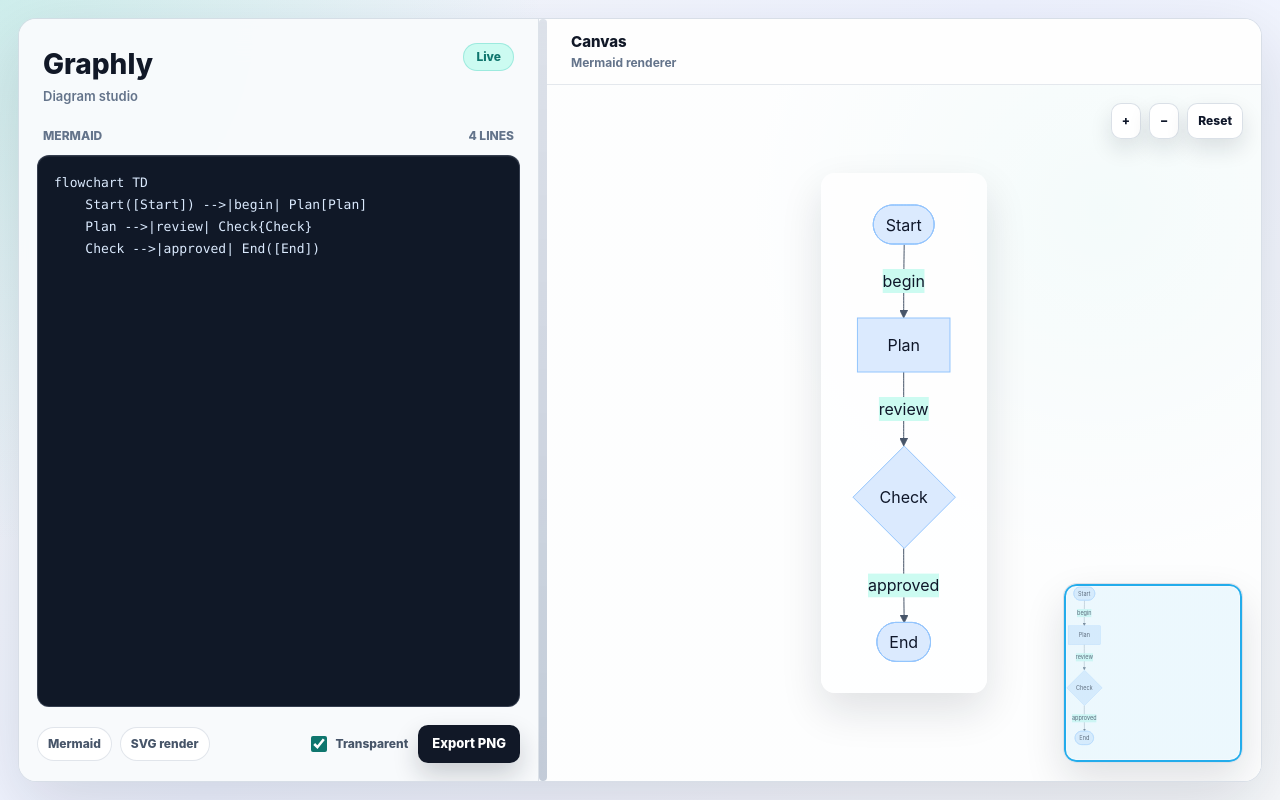
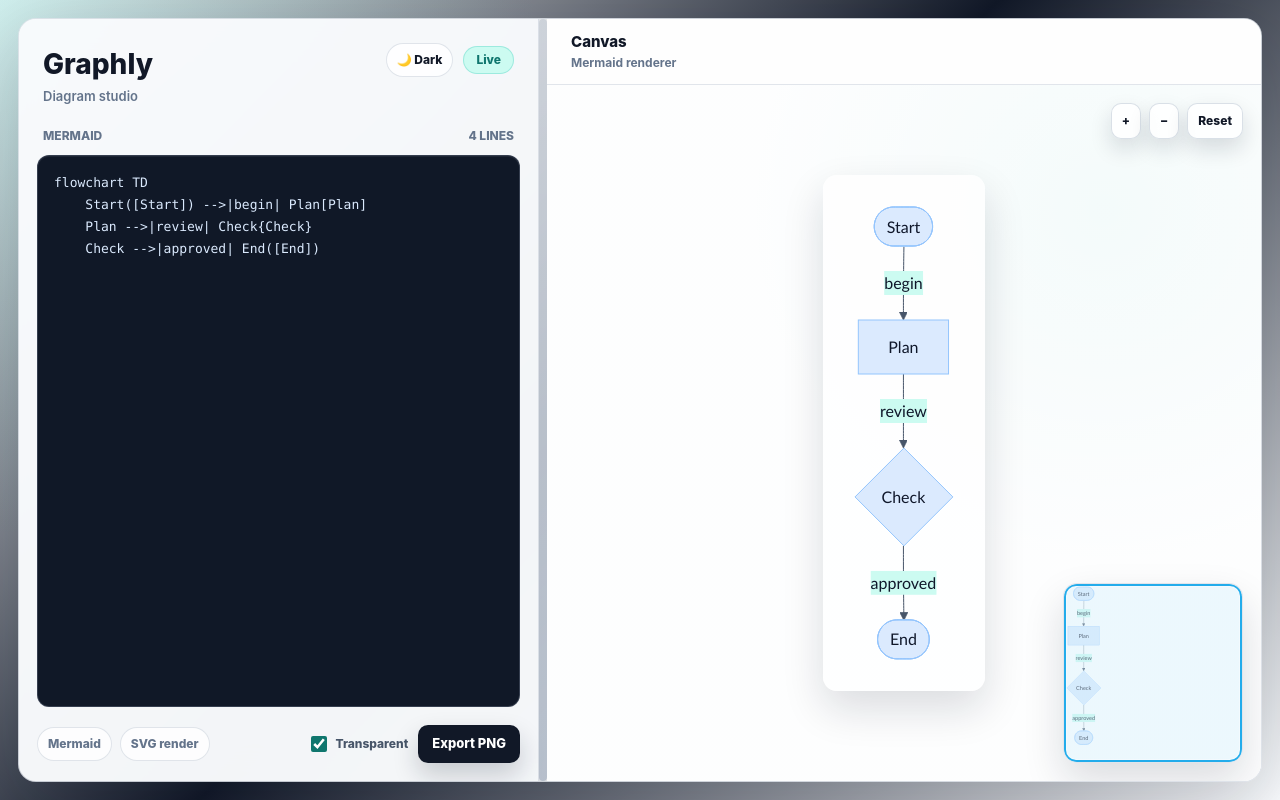
Before and after one commit to EshbanTheLearner/Graphly, a React (Vite) app: page / in a window 1280 px wide. Built offline with nearby package versions, Linux system fonts and the light colour scheme.

Commit message:
Fix Mermaid theme-switch rendering

```diff
--- a/src/App.jsx
+++ b/src/App.jsx
@@ -23,11 +23,21 @@
   const [renderError, setRenderError] = useState("");
   const [splitWidth, setSplitWidth] = useState(getInitialSplitWidth);
   const [isDragging, setIsDragging] = useState(false);
+  const [theme, setTheme] = useState(() => {
+    if (typeof window === "undefined") return "light";
+
+    return localStorage.getItem("graphly-theme") || "light";
+  });
 
   const graphRef = useRef(null);
   const workspaceRef = useRef(null);
 
   const stats = ["Mermaid", "SVG render"];
+
+  useEffect(() => {
+    document.documentElement.dataset.theme = theme;
+    localStorage.setItem("graphly-theme", theme);
+  }, [theme]);
 
   useEffect(() => {
     if (!isDragging) return undefined;
@@ -67,7 +77,17 @@
               <h1>Graphly</h1>
               <p>Diagram studio</p>
             </div>
-            <span className="status-pill">Live</span>
+            <div className="brand-actions">
+              <button
+                type="button"
+                className="theme-toggle"
+                onClick={() => setTheme((current) => (current === "dark" ? "light" : "dark"))}
+                aria-label={`Switch to ${theme === "dark" ? "light" : "dark"} mode`}
+              >
+                {theme === "dark" ? "☀️ Light" : "🌙 Dark"}
+              </button>
+              <span className="status-pill">Live</span>
+            </div>
           </div>
 
           <div className="panel-section editor-section">
@@ -120,7 +140,7 @@
             </div>
           </div>
           <div className="diagram-surface" ref={graphRef}>
-            <MermaidDiagram source={input} onError={setRenderError} />
+            <MermaidDiagram source={input} onError={setRenderError} theme={theme} />
           </div>
         </div>
       </section>
--- a/src/components/MermaidDiagram.jsx
+++ b/src/components/MermaidDiagram.jsx
@@ -1,14 +1,18 @@
-import { useEffect, useId, useRef, useState } from "react";
+import { useEffect, useRef, useState } from "react";
 import mermaid from "mermaid";
 
-mermaid.initialize({
-  securityLevel: "strict",
-  startOnLoad: false,
-  theme: "base",
-  themeVariables: {
+const themePalette = {
+  dark: {
     background: "transparent",
-    fontFamily:
-      "Inter, ui-sans-serif, system-ui, -apple-system, BlinkMacSystemFont, Segoe UI, sans-serif",
+    primaryColor: "#1e293b",
+    primaryTextColor: "#eff6ff",
+    primaryBorderColor: "#38bdf8",
+    lineColor: "#94a3b8",
+    secondaryColor: "#0f172a",
+    tertiaryColor: "#111827"
+  },
+  light: {
+    background: "transparent",
     primaryColor: "#dbeafe",
     primaryTextColor: "#0f172a",
     primaryBorderColor: "#93c5fd",
@@ -16,10 +20,17 @@
     secondaryColor: "#ccfbf1",
     tertiaryColor: "#fef3c7"
   }
+};
+
+mermaid.initialize({
+  securityLevel: "strict",
+  startOnLoad: false,
+  theme: "base",
+  themeVariables: themePalette.light
 });
 
-export default function MermaidDiagram({ source, onError }) {
-  const id = useId().replace(/:/g, "");
+export default function MermaidDiagram({ source, onError, theme = "light" }) {
+  const themeVariables = themePalette[theme] ?? themePalette.light;
   const [svg, setSvg] = useState("");
   const [scale, setScale] = useState(1);
   const [offset, setOffset] = useState({ x: 0, y: 0 });
@@ -53,11 +64,21 @@
   }, [svg, scale, offset]);
 
   useEffect(() => {
+    mermaid.initialize({
+      securityLevel: "strict",
+      startOnLoad: false,
+      theme: "base",
+      themeVariables
+    });
+  }, [themeVariables]);
+
+  useEffect(() => {
     let isCurrent = true;
 
     async function renderDiagram() {
       try {
-        const renderId = `graphly-${id}`;
+        setSvg("");
+        const renderId = `graphly-${Date.now()}-${Math.random().toString(36).slice(2, 8)}`;
         const { svg: renderedSvg } = await mermaid.render(renderId, source);
 
         if (!isCurrent) return;
@@ -77,7 +98,7 @@
     return () => {
       isCurrent = false;
     };
-  }, [id, onError, source]);
+  }, [onError, source, themeVariables]);
 
   const zoomIn = () => setScale((current) => Math.min(2.2, Number((current + 0.1).toFixed(2))));
   const zoomOut = () => setScale((current) => Math.max(0.8, Number((current - 0.1).toFixed(2))));
--- a/src/styles/app.css
+++ b/src/styles/app.css
@@ -12,13 +12,36 @@
   text-rendering: optimizeLegibility;
 }
 
+:root[data-theme="dark"] {
+  color-scheme: dark;
+  --surface: #020617;
+  --panel: rgba(15, 23, 42, 0.92);
+  --panel-2: rgba(30, 41, 59, 0.96);
+  --text: #e5eefb;
+  --muted: #cbd5e1;
+  --border: rgba(148, 163, 184, 0.24);
+  --shadow: rgba(2, 6, 23, 0.45);
+}
+
+:root[data-theme="light"] {
+  color-scheme: light;
+  --surface: #f8fafc;
+  --panel: rgba(255, 255, 255, 0.82);
+  --panel-2: rgba(248, 250, 252, 0.9);
+  --text: #111827;
+  --muted: #64748b;
+  --border: rgba(148, 163, 184, 0.28);
+  --shadow: rgba(15, 23, 42, 0.14);
+}
+
 body {
   margin: 0;
   min-width: 320px;
   min-height: 100vh;
   background:
     radial-gradient(circle at top left, rgba(20, 184, 166, 0.18), transparent 34rem),
-    linear-gradient(135deg, #f8fafc 0%, #eef2ff 48%, #f8fafc 100%);
+    linear-gradient(135deg, var(--surface) 0%, #111827 48%, var(--surface) 100%);
+  color: var(--text);
 }
 
 button,
@@ -31,15 +54,32 @@
   padding: 18px;
 }
 
+.brand-actions {
+  display: flex;
+  align-items: center;
+  gap: 10px;
+}
+
+.theme-toggle {
+  border: 1px solid var(--border);
+  border-radius: 999px;
+  padding: 7px 10px;
+  background: var(--panel);
+  color: var(--text);
+  cursor: pointer;
+  font-size: 12px;
+  font-weight: 800;
+}
+
 .workspace {
   display: grid;
   grid-template-columns: var(--split-width, 400px) 8px minmax(0, 1fr);
   height: calc(100vh - 36px);
   overflow: hidden;
-  border: 1px solid rgba(148, 163, 184, 0.34);
+  border: 1px solid var(--border);
   border-radius: 18px;
-  background: rgba(255, 255, 255, 0.72);
-  box-shadow: 0 24px 70px rgba(15, 23, 42, 0.14);
+  background: var(--panel);
+  box-shadow: 0 24px 70px var(--shadow);
   backdrop-filter: blur(18px);
 }
 
@@ -48,8 +88,8 @@
   min-width: 0;
   flex-direction: column;
   width: var(--split-width, 400px);
-  border-right: 1px solid rgba(148, 163, 184, 0.28);
-  background: rgba(248, 250, 252, 0.9);
+  border-right: 1px solid var(--border);
+  background: var(--panel-2);
 }
 
 .brand-bar {
@@ -62,7 +102,7 @@
 
 .brand-bar h1 {
   margin: 0;
-  color: #111827;
+  color: var(--text);
   font-size: 28px;
   font-weight: 800;
   letter-spacing: 0;
@@ -70,7 +110,7 @@
 
 .brand-bar p {
   margin: 2px 0 0;
-  color: #64748b;
+  color: var(--muted);
   font-size: 13px;
   font-weight: 600;
 }
@@ -131,7 +171,7 @@
   align-items: center;
   justify-content: space-between;
   padding: 0 6px 10px;
-  color: #64748b;
+  color: var(--muted);
   font-size: 12px;
   font-weight: 800;
   text-transform: uppercase;
@@ -212,17 +252,17 @@
   display: flex;
   min-width: 0;
   gap: 8px;
-  color: #475569;
+  color: var(--muted);
   font-size: 12px;
   font-weight: 800;
 }
 
 .graph-stats span {
   white-space: nowrap;
-  border: 1px solid rgba(148, 163, 184, 0.28);
+  border: 1px solid var(--border);
   border-radius: 999px;
   padding: 7px 10px;
-  background: #ffffff;
+  background: var(--panel);
 }
 
 .export-button {
@@ -273,7 +313,7 @@
   display: grid;
   min-width: 0;
   grid-template-rows: auto 1fr;
-  background: #f8fafc;
+  background: var(--surface);
 }
 
 .diagram-toolbar {
@@ -281,21 +321,21 @@
   align-items: center;
   justify-content: space-between;
   min-height: 66px;
-  border-bottom: 1px solid rgba(148, 163, 184, 0.24);
+  border-bottom: 1px solid var(--border);
   padding: 0 24px;
-  background: rgba(255, 255, 255, 0.82);
+  background: var(--panel);
 }
 
 .toolbar-title {
   display: block;
-  color: #111827;
+  color: var(--text);
   font-size: 15px;
   font-weight: 800;
 }
 
 .toolbar-meta {
   display: block;
-  color: #64748b;
+  color: var(--muted);
   font-size: 12px;
   font-weight: 700;
 }
@@ -317,6 +357,12 @@
     radial-gradient(circle at 78% 18%, rgba(20, 184, 166, 0.14), transparent 22rem);
 }
 
+:root[data-theme="dark"] .mermaid-stage {
+  background:
+    linear-gradient(rgba(15, 23, 42, 0.88), rgba(15, 23, 42, 0.88)),
+    radial-gradient(circle at 78% 18%, rgba(45, 212, 191, 0.08), transparent 22rem);
+}
+
 .mermaid-stage.dragging {
   cursor: grabbing;
 }
@@ -334,16 +380,16 @@
   border: 1px solid rgba(148, 163, 184, 0.34);
   border-radius: 10px;
   padding: 8px 10px;
-  background: rgba(255, 255, 255, 0.94);
-  box-shadow: 0 10px 22px rgba(15, 23, 42, 0.12);
-  color: #0f172a;
+  background: var(--panel);
+  box-shadow: 0 10px 22px var(--shadow);
+  color: var(--text);
   cursor: pointer;
   font-size: 12px;
   font-weight: 800;
 }
 
 .canvas-controls button:hover {
-  background: #ffffff;
+  background: var(--panel-2);
 }
 
 .mermaid-minimap {
@@ -354,10 +400,10 @@
   overflow: hidden;
   width: 180px;
   max-height: 180px;
-  border: 1px solid rgba(148, 163, 184, 0.32);
+  border: 1px solid var(--border);
   border-radius: 14px;
-  background: rgba(255, 255, 255, 0.92);
-  box-shadow: 0 18px 40px rgba(15, 23, 42, 0.12);
+  background: var(--panel);
+  box-shadow: 0 18px 40px var(--shadow);
 }
 
 .mermaid-minimap-inner {
@@ -382,8 +428,8 @@
   max-width: 100%;
   border-radius: 14px;
   padding: 24px;
-  background: rgba(255, 255, 255, 0.82);
-  box-shadow: 0 18px 42px rgba(15, 23, 42, 0.12);
+  background: var(--panel);
+  box-shadow: 0 18px 42px var(--shadow);
   transform-origin: center center;
 }
 
@@ -393,11 +439,11 @@
 }
 
 .mermaid-empty-state {
-  border: 1px solid rgba(148, 163, 184, 0.32);
+  border: 1px solid var(--border);
   border-radius: 14px;
   padding: 18px 22px;
-  background: rgba(255, 255, 255, 0.84);
-  color: #64748b;
+  background: var(--panel);
+  color: var(--muted);
   font-size: 13px;
   font-weight: 800;
 }
```
